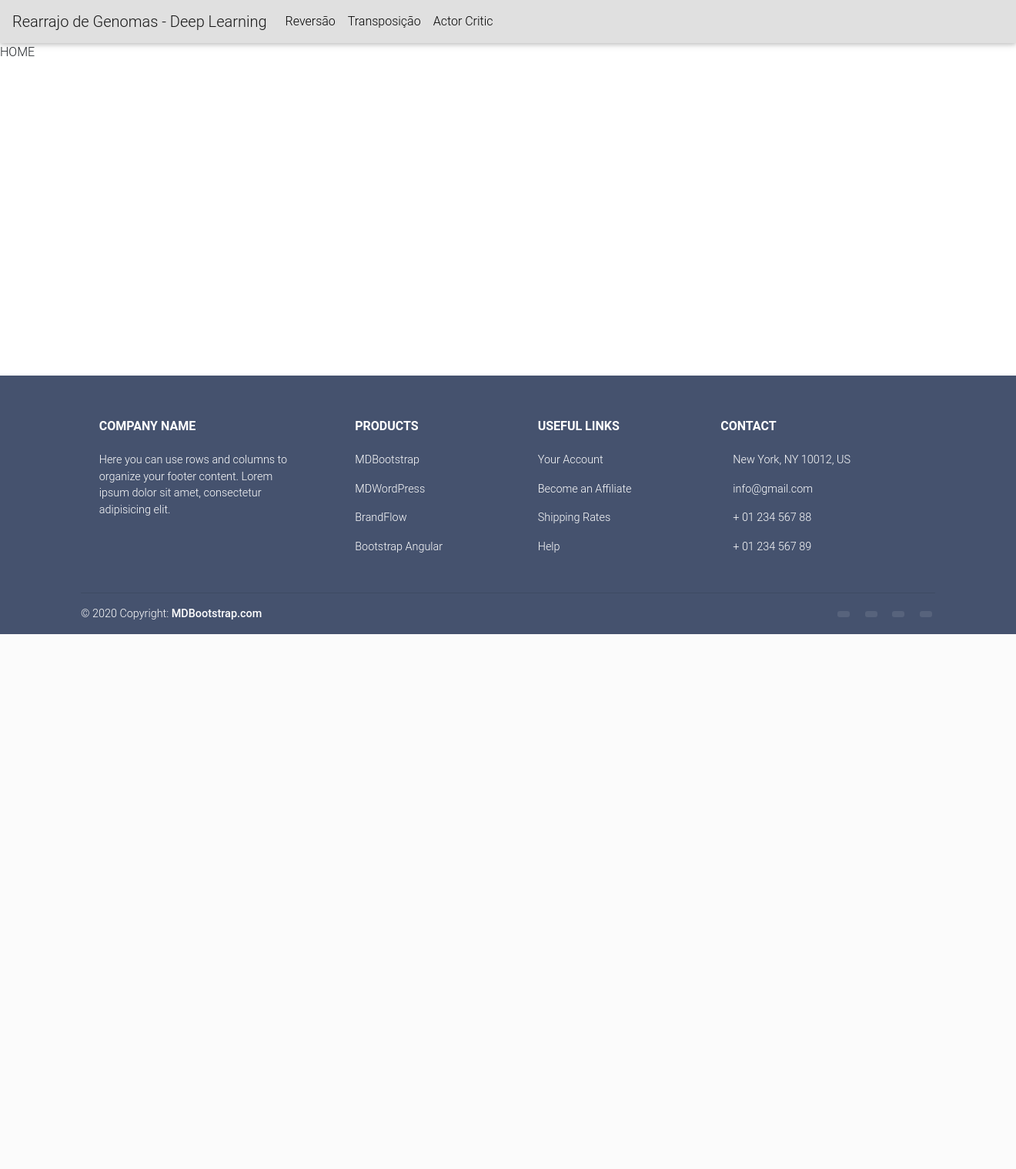
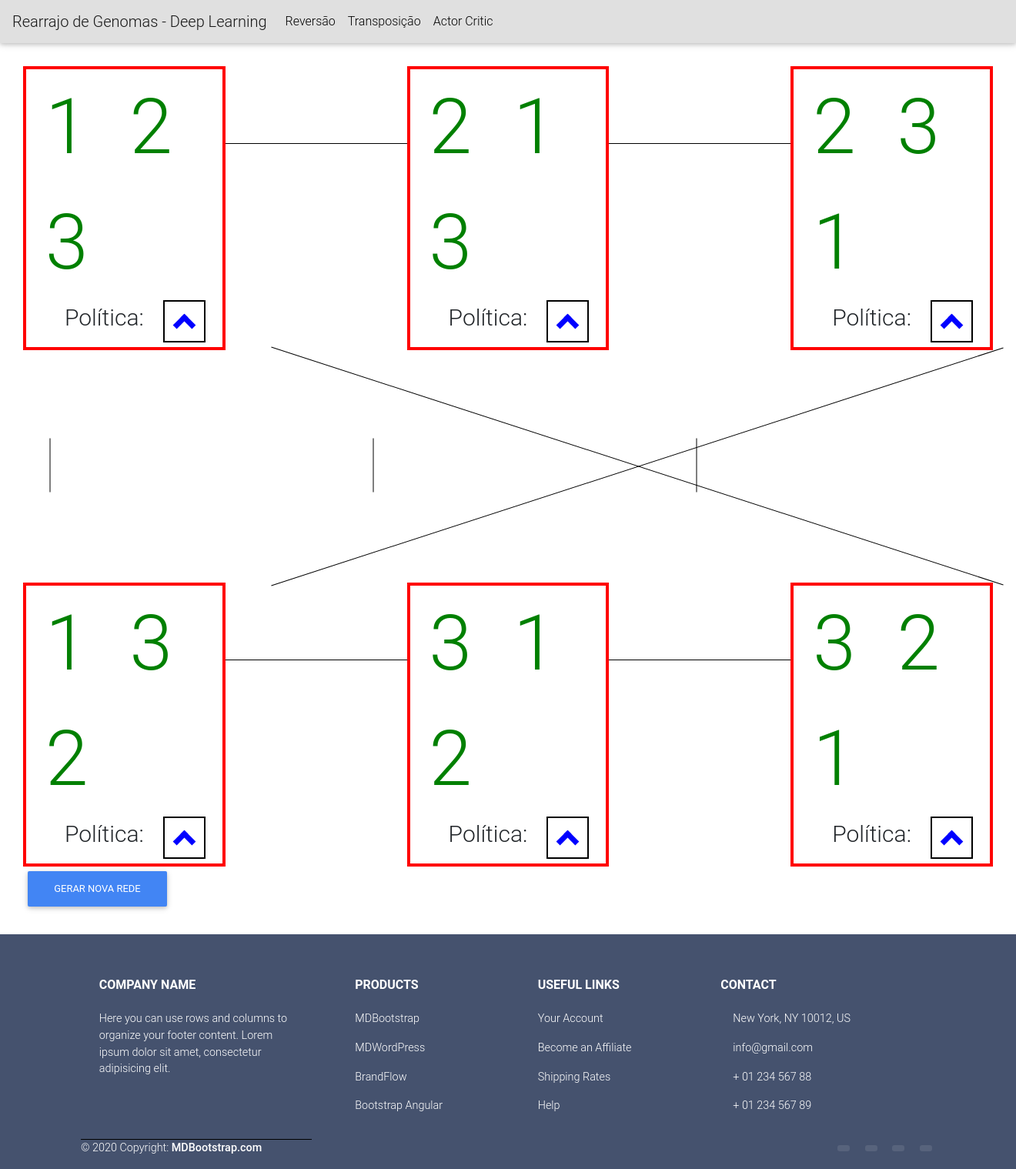
Before and after one commit to PedroBernini/genomas-web, a Django app: page / in a window 1320 px wide. Shown: the whole page at 77% size. Before the commit the page ends 824 px from the top, so only its background shows below. Run offline with Django 3.2, Linux system fonts and the light colour scheme; some libraries are stand-ins or nearby versions.

Commit message:
Refatoração do código + Front

```diff
--- a/Src/genomeweb/deeplearning/algorithm.py
+++ b/Src/genomeweb/deeplearning/algorithm.py
@@ -1,6 +1,6 @@
-import operationsPermutation, neuralNetworks, learn
+import operationsPermutation, neuralNetworks, operationsWorld
 import numpy as np
 
 deepQNetwork = neuralNetworks.DqnKeras(3)
-valueExit = deepQNetwork.model.predict(np.array([[1,2,3,4,5,6]]))[0]
-print(valueExit[0])
+operationsWorld.worldTrain(deepQNetwork, 10)
+operationsWorld.goIdentity(operationsPermutation.randomState(3), deepQNetwork)
--- a/Src/genomeweb/deeplearning/operationsPermutation.py
+++ b/Src/genomeweb/deeplearning/operationsPermutation.py
@@ -21,8 +21,8 @@ def getAllPermutations(n):
     return [list(permutation) for permutation in itertools.permutations([i for i in range(1, n + 1)])]
 
 
-def getAllSigmas(permutation):
-    return [applyReversal(permutation, rev[0], rev[1]) for rev in getAllReversals(len(permutation))]
+def getAllSigmas(permutation, operation):
+    return [applyReversal(permutation, rev[0], rev[1]) for rev in operation(len(permutation))]
 
 
 def getAllScores(model):
@@ -73,7 +73,7 @@ def applyReversal(permutation, i, j):
 def nextByPermutationMarkovDecisionProcess(choices, intention, temperature):
     if choices == []:
         return intention
-    temperature = temperature / 100
+    choices.remove(intention)
     result = np.array([intention, random.choice(choices)])
     index = np.random.choice(a = [0, 1], size = 1, replace = True, p = [temperature, 1 - temperature])
     return result[index].tolist()[0]
--- a/Src/genomeweb/static/css/styles.css
+++ b/Src/genomeweb/static/css/styles.css
@@ -1,3 +1,127 @@
+/* content */
+
+.world {
+    margin: 30px;
+    height: auto;
+    width: auto;
+}
+
+hr {
+    border-color: black;
+    box-sizing: border-box;
+    margin: 0;
+    width: 300px;
+}
+
+.hr-mid {
+    margin-top: 100px;
+}
+
+.hr-center {
+    transform: rotate(90deg);
+    margin-top: 149px;
+    margin-right: 350px;
+}
+
+.hr-x1 {
+    transform: rotate(18deg);
+    position: relative;
+    bottom: 150px;
+    left: 298px;
+    width: 1000px;
+}
+
+.hr-x2 {
+    transform: rotate(-18deg);
+    position: relative;
+    bottom: 150px;
+    left: 298px;
+    width: 1000px;
+}
+
+.permutation {
+    display: inline-block;
+    border: 4px solid red;
+}
+
+.permutation span {
+    font-size: 100px;
+    padding-left: 25px;
+    padding-right: 25px;
+    color: green;
+}
+
+.policy {
+    font-size: 30px;
+    display: flex;
+    text-align: center;
+}
+
+.policy div {
+    width: 55px;
+    height: 55px;
+    margin-left: 25px;
+    border: solid 2px black;
+}
+
+.policy p {
+    font-size: 30px;
+    margin-left: 50px;
+}
+
+/* arrows */
+
+.arrow {
+    border: solid blue;
+    border-width: 0 7px 7px 0;
+    display: inline-block;
+    padding: 7px;
+    margin-top: 15px;
+    margin-right: 10px;
+}
+
+    .right {
+        -webkit-transform: rotate(-45deg);
+    }
+
+    .left {
+        -webkit-transform: rotate(135deg);
+        margin-left: 15px;
+    }
+
+    .up {
+        -webkit-transform: rotate(-135deg);
+        margin-left: 10px;
+        margin-top: 20px;
+    }
+
+
+    .down {
+        -webkit-transform: rotate(45deg);
+        margin-left: 10px;
+    }
+
+    .up-right {
+        -webkit-transform: rotate(270deg);
+        margin-left: 8px;
+    }
+
+    .up-left {
+        -webkit-transform: rotate(180deg);
+        margin-left: 8px;
+    }
+
+    .down-right {
+        margin-left: 8px;
+    }
+
+
+    .down-left {
+        -webkit-transform: rotate(90deg);
+        margin-left: 8px;
+    }
+
+
 /* footer */
 
 .container-fluid {
--- a/Src/genomeweb/static/js/scripts.js
+++ b/Src/genomeweb/static/js/scripts.js
@@ -1 +1,3 @@
-console.log('funcionou');
+function gerarNovaRede() {
+    alert("hlelo")
+}
--- a/Src/genomeweb/templates/home.html
+++ b/Src/genomeweb/templates/home.html
@@ -3,6 +3,78 @@
 {% block title %}Histórico de Pesquisas{% endblock %}
 
 {% block content %}
-HOME
-<br><br><br><br><br><br><br><br><br><br><br><br><br><br><br><br><br><br>
+<div class="world">
+    <div style="display: flex;">
+        <div class="permutation">
+            <span>1</span>
+            <span>2</span>
+            <span>3</span>
+            <div class="policy">
+                <p>Política:</p>
+                <div><i id="policy_123" class="arrow up"></i></p></div>
+            </div>
+        </div>
+        <hr class="hr-mid">
+        <div class="permutation">
+            <span>2</span>
+            <span>1</span>
+            <span>3</span>
+            <div class="policy">
+                <p>Política:</p>
+                <div><i id="policy_213" class="arrow up"></i></p></div>
+            </div>
+        </div>
+        <hr class="hr-mid">
+        <div class="permutation">
+            <span>2</span>
+            <span>3</span>
+            <span>1</span>
+            <div class="policy">
+                <p>Política:</p>
+                <div><i id="policy_231" class="arrow up"></i></p></div>
+            </div>
+        </div>
+    </div>
+
+    <div style="display: flex; height: 300px;">
+        <hr class="hr-center">
+        <hr class="hr-center">
+        <hr class="hr-center">
+    </div>
+    <hr class="hr-x1">
+    <hr class="hr-x2">
+
+    <div style="display: flex;">
+        <div class="permutation">
+            <span>1</span>
+            <span>3</span>
+            <span>2</span>
+            <div class="policy">
+                <p>Política:</p>
+                <div><i id="policy_132" class="arrow up"></i></p></div>
+            </div>
+        </div>
+        <hr class="hr-mid">
+        <div class="permutation">
+            <span>3</span>
+            <span>1</span>
+            <span>2</span>
+            <div class="policy">
+                <p>Política:</p>
+                <div><i id="policy_312" class="arrow up"></i></p></div>
+            </div>
+        </div>
+        <hr class="hr-mid">
+        <div class="permutation">
+            <span>3</span>
+            <span>2</span>
+            <span>1</span>
+            <div class="policy">
+                <p>Política:</p>
+                <div><i id="policy_321" class="arrow up"></i></p></div>
+            </div>
+        </div>
+    </div>
+    <button onclick="gerarNovaRede()" class="btn btn-primary">Gerar Nova Rede</button>
+</div>
 {% endblock %}
```
Also changed, not shown: Src/genomeweb/deeplearning/neuralNetworks.py (+7 -3 lines), Src/genomeweb/deeplearning/operationsModel.py (deleted, +0 -144 lines), Src/genomeweb/deeplearning/operationsWorld.py (added, +78 -0 lines).
